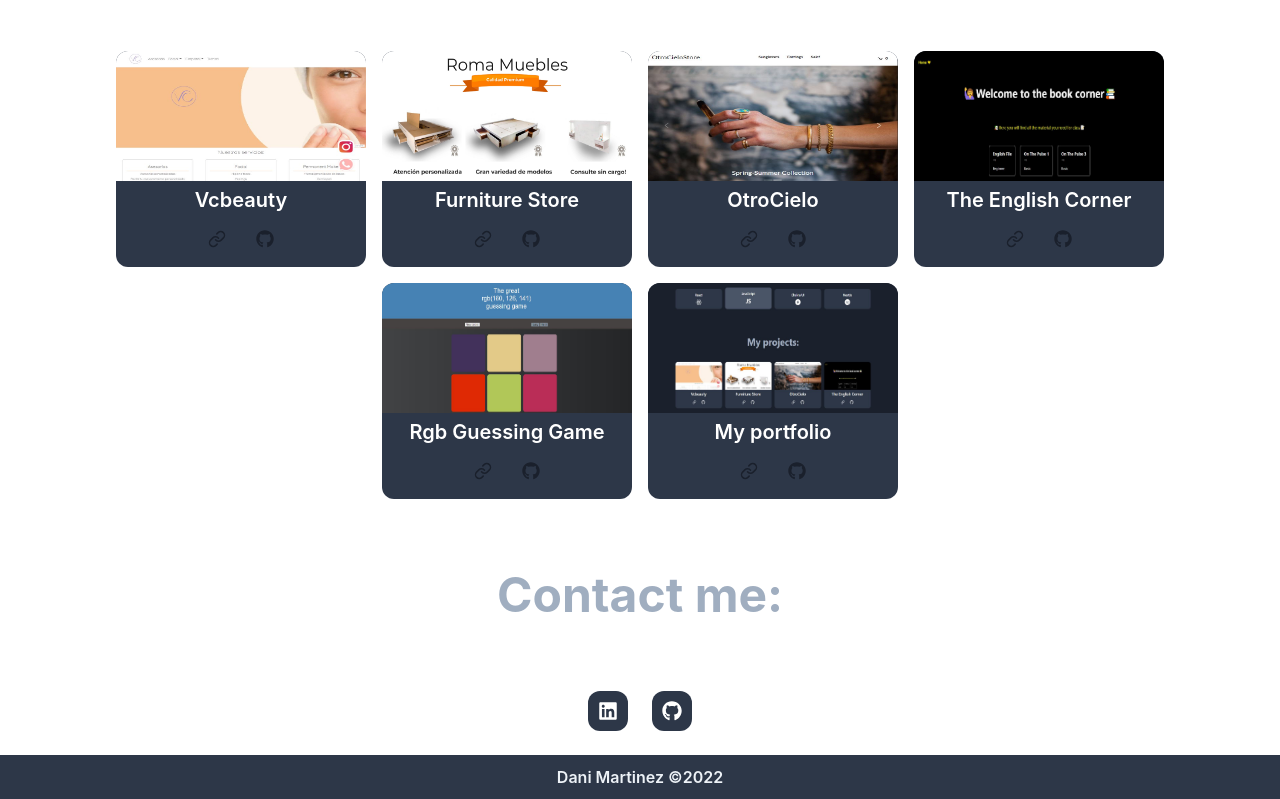
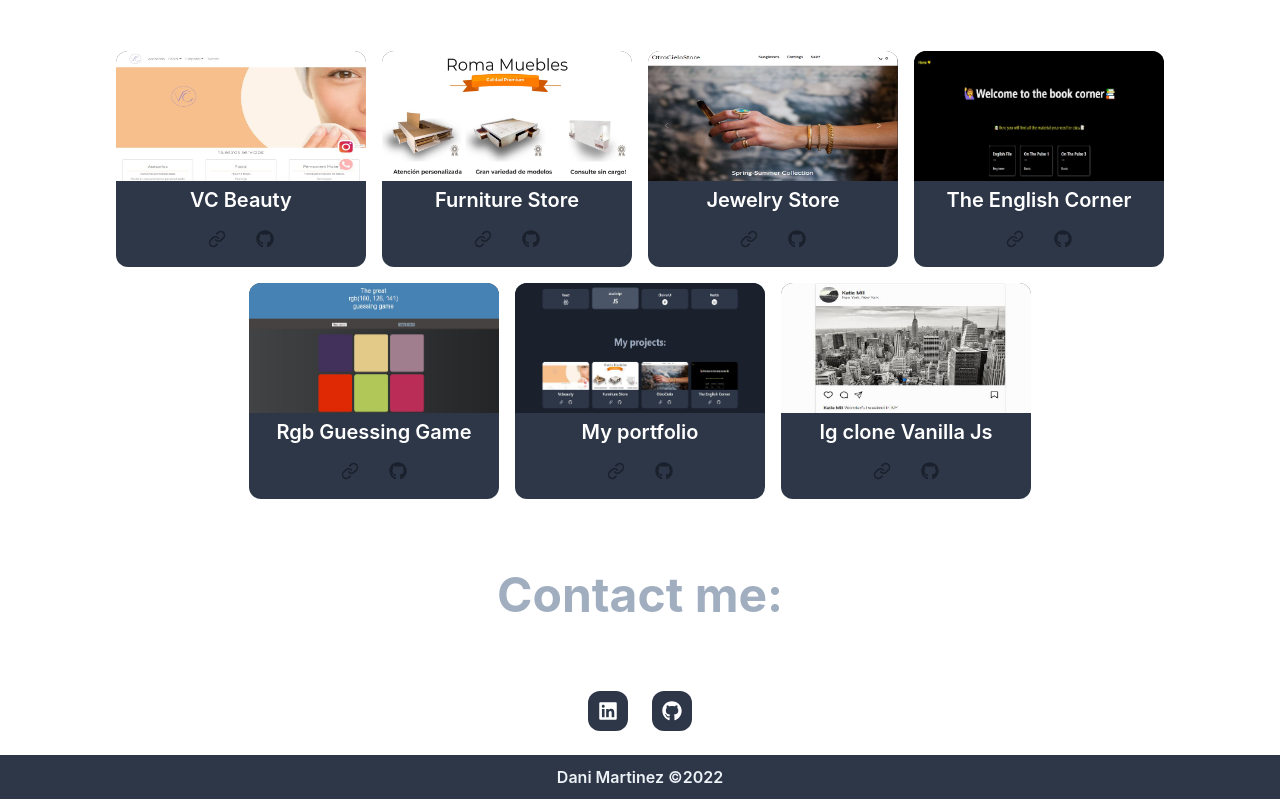
Before and after one commit to DanMartinez01/Portfolio-with-Chakra-IU, a React (Create React App) app: page / in a window 1280 px wide. Shown: the part 948-1747 px from the top of the page. Built offline with nearby package versions, Linux system fonts and the light colour scheme.

Commit message:
add new project card

```diff
--- a/src/components/Profile.js
+++ b/src/components/Profile.js
@@ -10,6 +10,7 @@ import VcScreen from '../assets/vcscreen.JPG';
 import BookCorner from '../assets/bookcorner.JPG';
 import Rgb from '../assets/rgbgame.JPG';
 import Portfolio from '../assets/portfolio2.JPG';
+import Ig from '../assets/igscreenshot.JPG';
 
 
 export const Profile = () => {
@@ -35,7 +36,7 @@ export const Profile = () => {
                                     color="white" fontSize="xl"
                                     fontWeight="semibold" textDecoration="none"
                                 >
-                                    Vcbeauty
+                                    VC Beauty
                                 </Link>
                                 <br />
                                 <Link href="https://www.vcbeautyba.com.ar/" isExternal>
@@ -102,7 +103,7 @@ export const Profile = () => {
                                     color="white" fontSize="xl"
                                     fontWeight="semibold" textDecoration="none"
                                 >
-                                    OtroCielo
+                                    Jewelry Store
                                 </Link>
                                 <br />
                                 <Link href="https://otrocielostore.netlify.app/" isExternal>
@@ -224,6 +225,39 @@ export const Profile = () => {
                             </Box>
                         </Stack>
                     </Box>
+                    <Box w="250px" rounded="12px" overflow="hidden" bg="gray.700" m="8px" _hover={{
+                        bg: "gray.600",
+                        mt: "2px"
+                    }}>
+                        <Image src={Ig} width="250px" height="130px" />
+                        <Stack align="baseline" alignItems="center">
+                            <Box textAlign="center" p="1" align="baseline" >
+                                <Link href="https://ig-post-clone.netlify.app/" isExternal
+                                    color="white" fontSize="xl"
+                                    fontWeight="semibold" textDecoration="none"
+                                >
+                                    Ig clone Vanilla Js
+                                </Link>
+                                <br />
+                                <Link href="https://ig-post-clone.netlify.app/" isExternal>
+                                    <IconButton
+                                        bgColor="inherit"
+                                        aria-label='Link'
+                                        size='lg'
+                                        icon={<FiLink />}
+                                    />
+                                </Link>
+                                <Link href="https://github.com/DanMartinez01/Instagram-Post-Clone" isExternal>
+                                    <IconButton
+                                        bgColor="inherit"
+                                        aria-label='Link'
+                                        size='lg'
+                                        icon={<FaGithub />}
+                                    />
+                                </Link>
+                            </Box>
+                        </Stack>
+                    </Box>
                 </Flex>
             </Box>
         </Flex >
```
Also changed, not shown: src/assets/igscreenshot.JPG (added).
